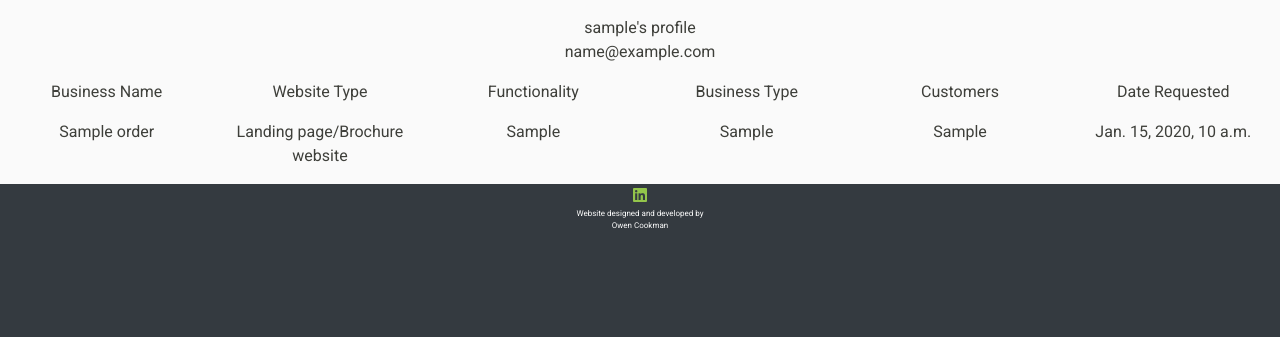
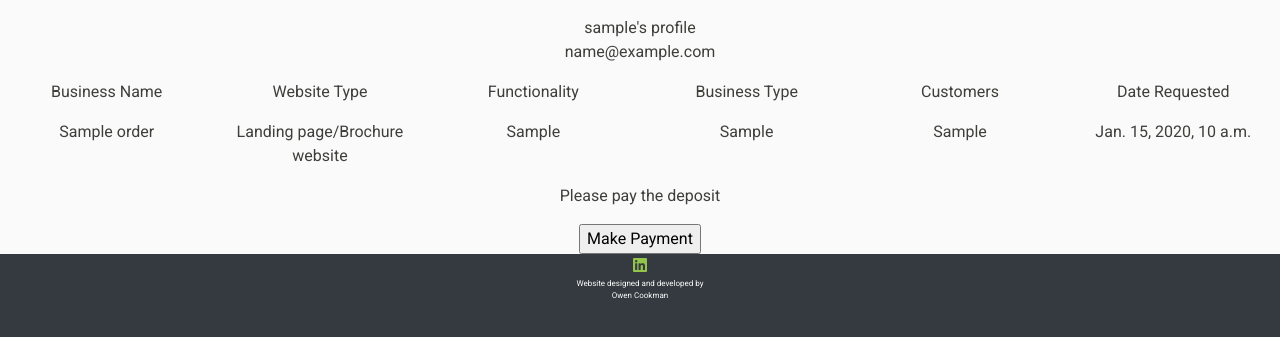
Before and after one commit to OwenCookman/owen-webdev, a Django app: page /accounts/profile/ in a window 1280 px wide. Shown: the part 71-408 px from the top of the page. Run offline with Django 3.2, Linux system fonts and the light colour scheme; a user stored in the database is signed in; tables that the repository leaves empty hold one stand-in row (values such as "Sample post"); some libraries are stand-ins or nearby versions; some web fonts are replaced.

Commit message:
Removed order from pay_deposit if

```diff
--- a/accounts/templates/profile.html
+++ b/accounts/templates/profile.html
@@ -47,7 +47,7 @@
 		<p>{{ order.date }}</p>
 	</div>
 </div>
-{% if order.pay_deposit == true %}
+{% if pay_deposit == true %}
 <div class="row">
 	<div class="col">
 		<p>Please pay the deposit</p>
@@ -57,5 +57,6 @@
 	</div>
 </div>
 {% endif %}
+
 {% endfor %}
 {% endblock %}
```
